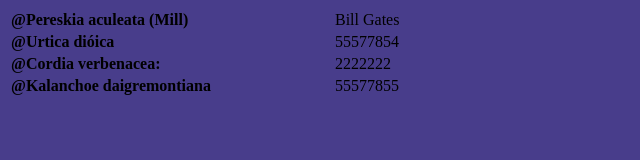
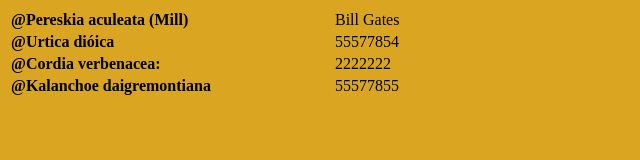
Before and after one commit to frontfoods/frontfoods.github.io, a plain HTML site: page campo.html in a window 1280 px wide. Shown: the whole page, without its empty margins (0-640 px from the left). Drawn offline with Linux system fonts and the light colour scheme.

Commit message:
Update campo.html

```diff
--- a/campo.html
+++ b/campo.html
@@ -6,7 +6,7 @@
 	<meta name="viewport" content="width=device-width,initial-scale=1.0">
 </head>
 
-<body bgcolor="#483D8B">
+<body bgcolor="#DAA520">
 
 
  <table align="left" width="800" border="0">
```
